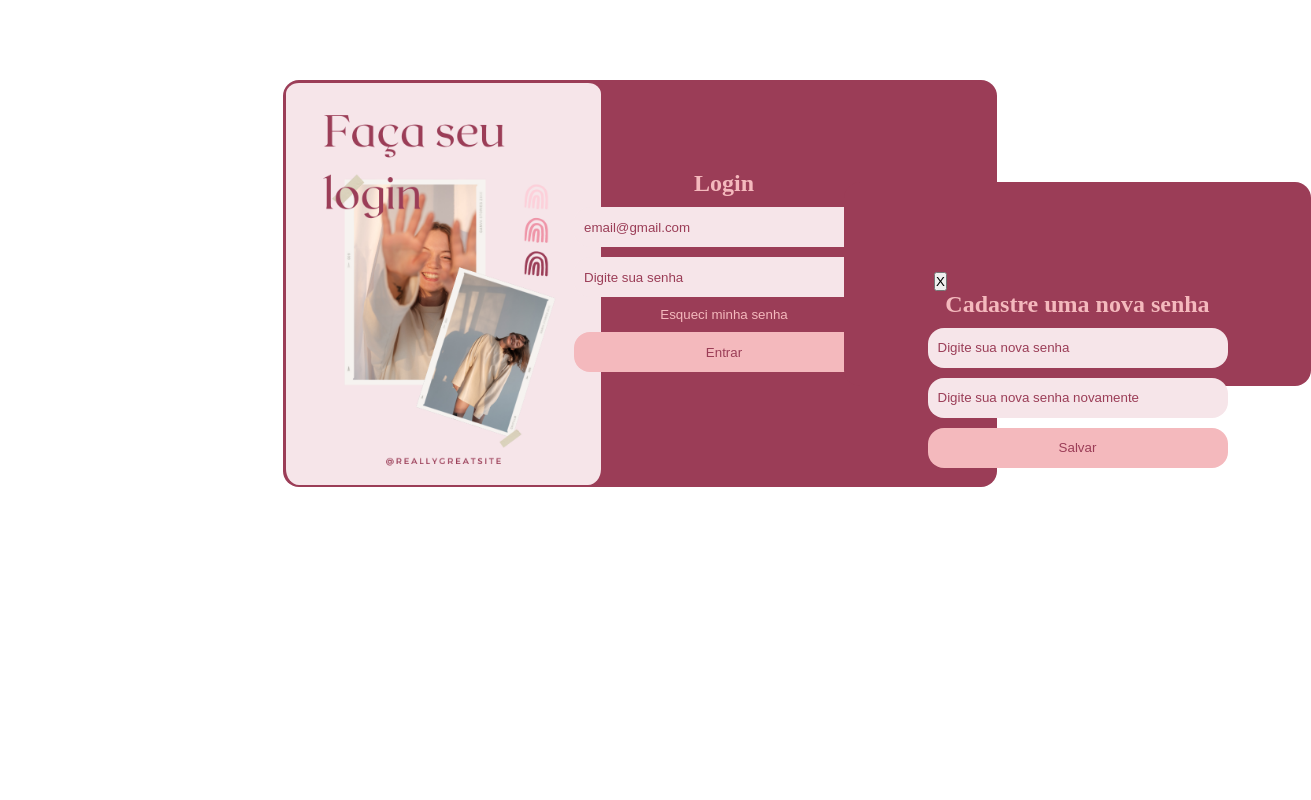
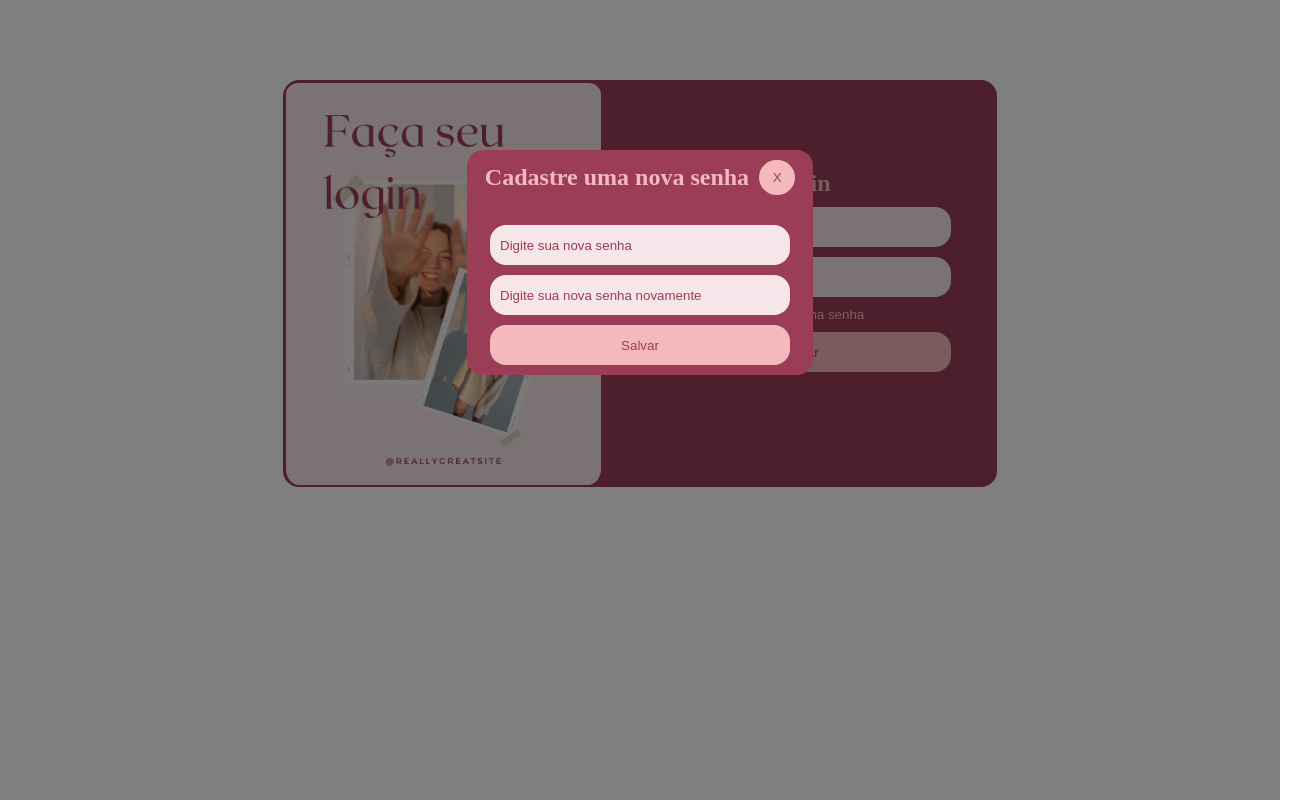
Before and after one commit to Kenzie-Academy-Brasil-Developers/m2-css-intermediario-pagina-login-CarolinaOlivaCruz, a plain HTML site: page index.html in a window 1280 px wide. Both pictures are taken after a click on the button "Esqueci minha senha". Shown: the whole page, 1311 px wide, since content can reach past the window. Drawn offline with Linux system fonts and the light colour scheme.

Commit message:
Estilizando modal

```diff
--- a/index.html
+++ b/index.html
@@ -13,7 +13,7 @@
 </head>
 
 <body>
-    <main id="main_container">
+    <main id="main-container">
         <figure>
             <img src="src/figures/figure1.png" alt="Imagem de Apresentação">
         </figure>
@@ -26,13 +26,13 @@
                 <button class="input-button">Entrar</button>
             </form>
         </section>
-        <!-- <section class="modal-container">
-            <div class="width-half radius">
-                <div>
-                    <button class="button_close_modal" id="close_modal">X</button>
+        <!-- <section id="modal-container">
+            <div class="content-container">
+                <div class="title-modal">
+                    <h2>Crie uma nova senha</h2>
+                    <button class="button-close-modal" id="close-modal">X</button>
                 </div>
                 <form>
-                    <h2>Crie uma nova senha</h2>
                     <input type="password" class="input-value" placeholder="Digite sua nova senha">
                     <input type="password" class="input-value" placeholder="Digite sua nova senha novamente">
                     <button class="input-button">Salvar</button>
--- a/src/scripts/modal.js
+++ b/src/scripts/modal.js
@@ -8,46 +8,46 @@
 
 function createLoginModal() {
     const modalContainer = document.createElement('section')
+    modalContainer.id = 'modal-container'
+
     const contentContainer = document.createElement('div')
-    const buttonContainer = document.createElement('div')
+    contentContainer.className = 'content-container'
+
+    const titleModal = document.createElement('div')
+    titleModal.className = 'title-modal'
+    const titleH2 = document.createElement('h2')
+    titleH2.innerText = 'Cadastre uma nova senha'
     const closeModal = document.createElement('button')
-    const formContainer = document.createElement('form')
-    const formTitle = document.createElement('h2')
-    const passwordInput1 = document.createElement('input')
-    const passwordInput2 = document.createElement('input')
-    const submitButton = document.createElement('button')
-    const message = document.createElement('p')
-
-    modalContainer.id = 'modal_container'
-
-    closeModal.id = 'close_modal'
+    closeModal.id = 'close-modal'
     closeModal.innerText = 'X'
 
-    formTitle.innerText = 'Cadastre uma nova senha'
-
+    const formContainer = document.createElement('form')
+    const passwordInput1 = document.createElement('input')
     passwordInput1.placeholder = 'Digite sua nova senha'
     passwordInput1.type = 'password'
     passwordInput1.classList = 'input-value'
-
+    const passwordInput2 = document.createElement('input')
     passwordInput2.placeholder = 'Digite sua nova senha novamente'
     passwordInput2.type = 'password'
     passwordInput2.classList = 'input-value'
-
+    const submitButton = document.createElement('button')
+    submitButton.type = 'submit'
     submitButton.innerText = 'Salvar'
     submitButton.classList = 'input-button'
+    const message = document.createElement('p')
 
-    buttonContainer.append(closeModal)
-    formContainer.append(formTitle, passwordInput1, passwordInput2, submitButton, message)
-    contentContainer.append(buttonContainer, formContainer)
-    modalContainer.append(contentContainer)
 
+    titleModal.append(titleH2, closeModal)
+    formContainer.append(passwordInput1, passwordInput2, submitButton)
+    contentContainer.append(titleModal, formContainer)
+    modalContainer.appendChild(contentContainer)
 
     return modalContainer
 }
 
 function showModal() {
     const modalButton = document.getElementById('new-password')
-    const mainContainer = document.getElementById('main_container')
+    const mainContainer = document.getElementById('main-container')
 
     modalButton.addEventListener('click', (event) => {
         event.preventDefault()
@@ -60,8 +60,8 @@ function showModal() {
 }
 
 function closeModal() {
-    const closeModalButton = document.getElementById('close_modal')
-    const modalContainer = document.getElementById('modal_container')
+    const closeModalButton = document.getElementById('close-modal')
+    const modalContainer = document.getElementById('modal-container')
 
     closeModalButton.addEventListener('click', () => {
         modalContainer.remove()
--- a/src/styles/globalStyles.css
+++ b/src/styles/globalStyles.css
@@ -17,4 +17,5 @@
     --color-grey-5: #CED4DA;
     --color-grey-6: #EDF2FF;
     --border-radius: 16px;
+    --border-radius1: 36px;
 }
--- a/src/styles/index.css
+++ b/src/styles/index.css
@@ -65,20 +65,15 @@ figure img {
     gap: 10px;
 }
 
-#modal_container {
-    background-color: antiquewhite;
-    display: flex;
-    flex-direction: column;
-    justify-content: space-around;
-    width: 467px;
-    height: 204px;
-    padding: 90px;
-    gap: 10px;
-    background-color: var(--color-primary);
-    border-radius: var(--border-radius);
+/* #modal_container {
+
 }
 
-#modal_container form {
+.width-half {
+
+}
+
+.width-half form {
     display: flex;
     gap: 10px;
     flex-direction: column;
@@ -86,6 +81,59 @@ figure img {
     align-items: center;
 }
 
-#modal_container form h2 {
+.button-containeir {
+    display: flex;
+}
+
+.button-containeir h2 {
+    color: var(--color-pink-1);
+} */
+
+#modal-container {
+    width: 100vw;
+    height: 100vh;
+    position: fixed;
+    top: 0;
+    left: 0;
+    background-color: rgba(0, 0, 0, 0.5);
+}
+
+.content-container {
+    width: 346px;
+    margin: 150px auto;
+    display: flex;
+    flex-direction: column;
+    justify-content: space-around;
+    align-items: center;
+    gap: 10px;
+    background-color: var(--color-primary);
+    border-radius: var(--border-radius);
+}
+
+.title-modal {
+    margin: 10px;
+    display: flex;
+    align-items: center;
+    justify-content: space-between;
+    gap: 10px;
+}
+
+.title-modal h2 {
     color: var(--color-pink-1);
 }
+
+.title-modal button {
+    width: 36px;
+    padding: 10px;
+    background-color: var(--color-pink-1);
+    color: var(--color-primary);
+    border: none;
+    border-radius: var(--border-radius1);
+}
+
+.content-container form {
+    margin: 10px;
+    display: flex;
+    flex-direction: column;
+    gap: 10px;
+}
```
